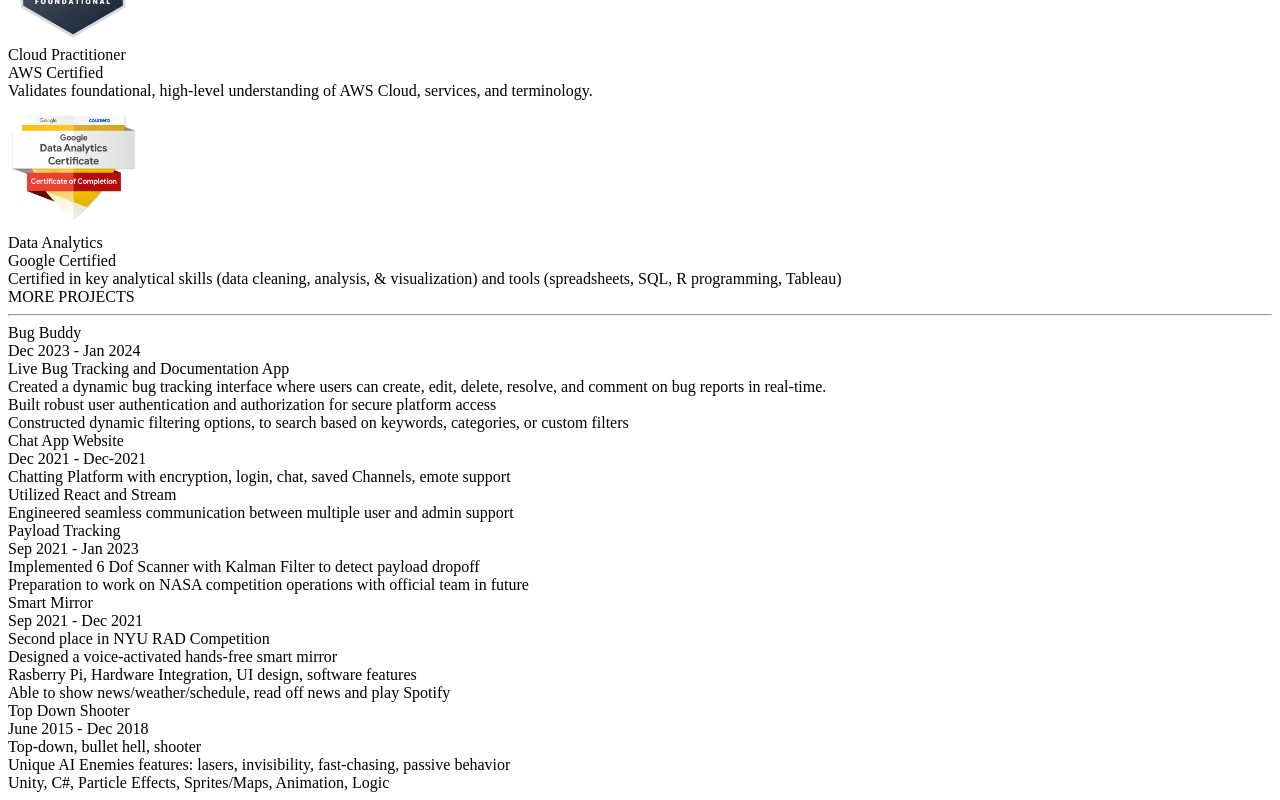
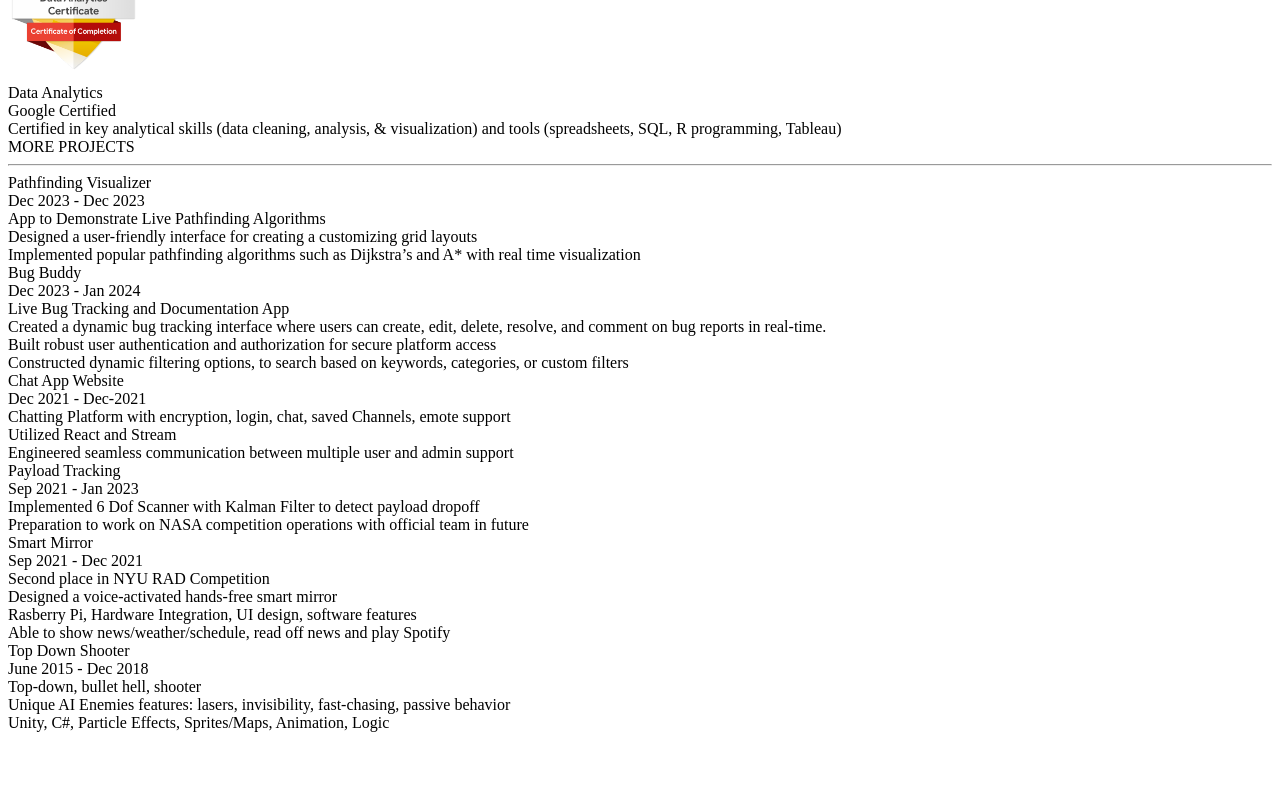
Before and after one commit to DZhang3210/portfolio-site, a Next.js app: page / in a window 1280 px wide. Shown: the part 2032-2832 px from the top of the page. After the commit the page ends 2772 px from the top, so only its background shows below. Built offline with nearby package versions, Linux system fonts and the light colour scheme.

Commit message:
new commit

```diff
--- a/components/Hero/HistoricProjects.js
+++ b/components/Hero/HistoricProjects.js
@@ -1,54 +1,96 @@
-import React from 'react'
+import React from "react";
 
 const HistoricProjects = () => {
   return (
-    <div className='flex flex-col gap-4 pb-10'>
-      <div className='text-5xl font-semibold uppercase'>
-            MORE PROJECTS
-      </div>
-      <hr/>
-      <div className='flex flex-col gap-5'>
-        {
+    <div className="flex flex-col gap-4 pb-10">
+      <div className="text-5xl font-semibold uppercase">MORE PROJECTS</div>
+      <hr />
+      <div className="flex flex-col gap-5">
+        {[
           [
-            ["Bug Buddy", "Dec 2023","Jan 2024", [
+            "Pathfinding Visualizer",
+            "Dec 2023",
+            "Dec 2023",
+            [
+              "App to Demonstrate Live Pathfinding Algorithms",
+              "Designed a user-friendly interface for creating a customizing grid layouts",
+              "Implemented popular pathfinding algorithms such as Dijkstra’s and A* with real time visualization",
+            ],
+          ],
+          [
+            "Bug Buddy",
+            "Dec 2023",
+            "Jan 2024",
+            [
               "Live Bug Tracking and Documentation App",
-                'Created a dynamic bug tracking interface where users can create, edit, delete, resolve, and comment on bug reports in real-time.',
-                'Built robust user authentication and authorization for secure platform access',
-                'Constructed dynamic filtering options, to search based on keywords, categories, or custom filters'
-            ]],
-            ["Chat App Website", "Dec 2021", "Dec-2021",
-            ["Chatting Platform with encryption, login, chat, saved Channels, emote support", "Utilized React and Stream", "Engineered seamless communication between multiple user and admin support"]],
-            ["Payload Tracking","Sep 2021", "Jan 2023", ["Implemented 6 Dof Scanner with Kalman Filter to detect payload dropoff","Preparation to work on NASA competition operations with official team in future"] ],
-            ["Smart Mirror","Sep 2021", "Dec 2021", ["Second place in NYU RAD Competition", "Designed a voice-activated hands-free smart mirror", "Rasberry Pi, Hardware Integration, UI design, software features","Able to show news/weather/schedule, read off news and play Spotify"]],
-            ["Top Down Shooter", "June 2015", "Dec 2018", ["Top-down, bullet hell, shooter", "Unique AI Enemies features: lasers, invisibility, fast-chasing, passive behavior", "Unity, C#, Particle Effects, Sprites/Maps, Animation, Logic"]]].map(([title, start, end, points],i)=>(
+              "Created a dynamic bug tracking interface where users can create, edit, delete, resolve, and comment on bug reports in real-time.",
+              "Built robust user authentication and authorization for secure platform access",
+              "Constructed dynamic filtering options, to search based on keywords, categories, or custom filters",
+            ],
+          ],
+          [
+            "Chat App Website",
+            "Dec 2021",
+            "Dec-2021",
+            [
+              "Chatting Platform with encryption, login, chat, saved Channels, emote support",
+              "Utilized React and Stream",
+              "Engineered seamless communication between multiple user and admin support",
+            ],
+          ],
+          [
+            "Payload Tracking",
+            "Sep 2021",
+            "Jan 2023",
+            [
+              "Implemented 6 Dof Scanner with Kalman Filter to detect payload dropoff",
+              "Preparation to work on NASA competition operations with official team in future",
+            ],
+          ],
+          [
+            "Smart Mirror",
+            "Sep 2021",
+            "Dec 2021",
+            [
+              "Second place in NYU RAD Competition",
+              "Designed a voice-activated hands-free smart mirror",
+              "Rasberry Pi, Hardware Integration, UI design, software features",
+              "Able to show news/weather/schedule, read off news and play Spotify",
+            ],
+          ],
+          [
+            "Top Down Shooter",
+            "June 2015",
+            "Dec 2018",
+            [
+              "Top-down, bullet hell, shooter",
+              "Unique AI Enemies features: lasers, invisibility, fast-chasing, passive behavior",
+              "Unity, C#, Particle Effects, Sprites/Maps, Animation, Logic",
+            ],
+          ],
+        ].map(([title, start, end, points], i) => (
           <div
-                    className='flex flex-col border-b-2 border-b-black rounded-md p-4'
-                    key = {i}
+            className="flex flex-col border-b-2 border-b-black rounded-md p-4"
+            key={i}
           >
-                    <div className='flex justify-between'>
-                        <div className='uppercase text-xl font-semibold'>
-                            {title}
-                        </div>
-                        <div className='text-lg font-semibold'>
+            <div className="flex justify-between">
+              <div className="uppercase text-xl font-semibold">{title}</div>
+              <div className="text-lg font-semibold">
                 {start} - {end}
               </div>
             </div>
-                    <div className='flex flex-col gap-1 text-md text-gray-500'>
-                        {
-                            points.map((point,i)=>(
-                                <div
-                                    className='indent-1'
-                                    key = {i}
-                                >{point}</div>
-                            ))
-                        }
+            <div className="flex flex-col gap-1 text-md text-gray-500">
+              {points.map((point, i) => (
+                <div className="indent-1" key={i}>
+                  {point}
+                </div>
+              ))}
             </div>
           </div>
-            ))
-        }
+        ))}
       </div>
     </div>
-  )
-}
+  );
+};
 
-export default HistoricProjects
+export default HistoricProjects;
--- a/components/Hero/RecentProjects.js
+++ b/components/Hero/RecentProjects.js
@@ -34,13 +34,6 @@ const RecentProjects = () => {
           "Mobile-responsive front-end interface replicating the Unsplash platform",
           "https://unsplash-replica1.netlify.app/",
           "https://github.com/DZhang3210/unsplash",
-        ],
-        [
-          "/pathfinder_demo.gif",
-          "Pathfinding Visualizer",
-          "App to Demonstrate Live Pathfinding Algorithms",
-          "http://pathvis.s3-website-us-east-1.amazonaws.com",
-          "https://github.com/DZhang3210/Pathfinder",
         ],
       ].map(([preview, title, desc, link, github], i) => (
         <div
```
Also changed, not shown: 1 other file (tests, documents, lock files or other folders). Lines whose indentation alone changed are shown as unchanged.
